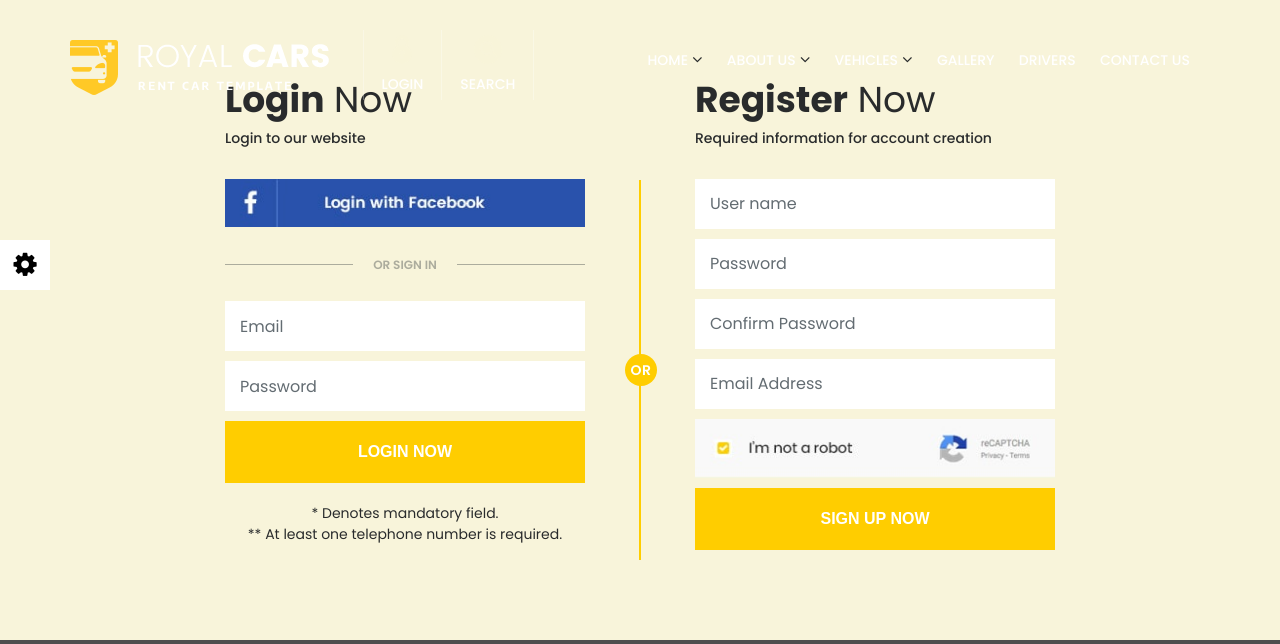
After one commit to frankzohim/royalcars, a PHP site: page /views/pages/login-register.php in a window 1280 px wide. The commit adds this page. Shown: the top 644 px of the page. Run offline with PHP 8.4, Linux system fonts and the light colour scheme; some libraries are stand-ins or nearby versions; grey boxes are pictures that could not be loaded.

Commit message:
Modification du fichier header.php et creation d'un nouveau fichier login-register.php

```diff
--- a/views/layouts/header.php
+++ b/views/layouts/header.php
@@ -11,7 +11,7 @@
                   </div>
                   <div class="col-xl-9 col-lg-9 col-md-9 col-sm-12 col-xs-12">
                     <div class="r-header-action float-left">
-                      <a href="login-register.html"> <img src="assets/images/icon-lock.png" alt='' /> <span>Login</span></a>
+                      <a href="login-register.php"> <img src="assets/images/icon-lock.png" alt='' /> <span>Login</span></a>
                       <a href="#" class="r-search"> <img src="assets/images/icon-search.png" alt='' /> <span>Search</span></a>
 
                       <div class="r-search-wrapper">
--- /dev/null
+++ b/views/pages/login-register.php
@@ -0,0 +1,118 @@
+<?php
+$title='Login-register';
+ob_start();
+?>
+ <section id="r-customizer" class="r-customizer">
+            <div class="r-selector">
+                  <span class="d-block text-center">Color Options</span>
+                  <div class="r-color_section r-color_block">
+                        <ul class="r-color_selector" id="r-color_selector">
+                            <li class="r-color_1" data-attr="color-01"></li>
+                            <li class="r-color_6" data-attr="color-06"></li>
+                            <li class="r-color_2" data-attr="color-02"></li>
+                            <li class="r-color_3" data-attr="color-03"></li>
+                            <li class="r-color_4" data-attr="color-04"></li>
+                            <li class="r-color_5" data-attr="color-05"></li>
+                            <li class="r-color_7" data-attr="color-07"></li>
+                            <li class="r-color_8" data-attr="color-08"></li>
+                        </ul>
+                  </div>
+            </div>
+            <i id="r-selector_icon" class="fa fa-cog"></i>
+      </section>
+
+        <section id="r-login-register">
+          <div class="r-login-register">
+            <div class="r-login-register-in">
+              <div class="r-auth-or">
+                <span>OR</span>
+              </div>
+              <div class="clearfix">
+                <div class="r-auth-outer r-login">
+                  <div class="r-auth-head">
+                    <h2><b>Login</b> Now</h2>
+                    <span>Login to our website</span>
+                  </div>
+                  <div class="r-auth-form">
+                    <div class="r-login-fb">
+                      <a href="#"><img src="assets/images/fb.jpg" class="img-fluid d-block m-auto" alt=""></a>
+                    </div>
+                    <div class="r-or-line"><span>OR SIGN IN</span></div>
+                    <form action="#">
+                      <div class="form-group">
+                        <input type="text" class="form-control" required placeholder="Email">
+                      </div>
+                      <div class="form-group">
+                        <input type="password" class="form-control" required placeholder="Password">
+                      </div>
+                      <div class="form-group">
+                        <button class="btn btn-full">LOGIN NOW</button>
+                      </div>
+                    </form>
+                    <div class="r-from-inof">
+                      <p class="text-center">
+                        * Denotes mandatory field. <br>
+                        ** At least one telephone number is required.
+                      </p>
+                    </div>
+                  </div>
+                </div>
+                <div class="r-auth-outer r-register">
+                  <div class="r-auth-head">
+                    <h2><b>Register</b> Now</h2>
+                    <span>Required information for account creation</span>
+                  </div>
+                  <div class="r-auth-form">
+                    <form action="#">
+                      <div class="form-group">
+                        <input type="text" required class="form-control" placeholder="User name">
+                      </div>
+                      <div class="form-group">
+                        <input type="password" required class="form-control" placeholder="Password">
+                      </div>
+                      <div class="form-group">
+                        <input type="password" required class="form-control" placeholder="Confirm Password">
+                      </div>
+                      <div class="form-group">
+                        <input type="email" required class="form-control" placeholder="Email Address">
+                      </div>
+                      <div class="form-group">
+                        <img src="assets/images/recaptcha.jpg" class="img-fluid d-block m-auto" alt="">
+                      </div>
+                      <div class="form-group">
+                        <button class="btn btn-full">SIGN UP NOW</button>
+                      </div>
+                    </form>
+                  </div>
+                </div>
+              </div>
+            </div>
+          </div>
+        </section>
+        <section id="r-get-in-touch">
+          <div class="r-get-in-touch">
+            <div class="container">
+              <div class="r-get-header">
+                <span>CONTACT US NOW</span>
+                <h2>Keep <b>In Touch.</b></h2>
+              </div>
+              <div class="r-get-form">
+                <form action="#">
+                  <div class="clearfix">
+                    <div class="form-group"><input type="text" placeholder="User name"></div>
+                    <div class="form-group"><input type="email" placeholder="Email Address"></div>
+                  </div>
+                  <div class="form-group"><input type="email" placeholder="Title Message"></div>
+                  <div class="form-group">
+                    <textarea placeholder="Message"></textarea>
+                  </div>
+                  <div class="text-center">
+                    <button class="btn btn-full">SEND MESSAGE NOW</button>
+                  </div>
+                </form>
+              </div>
+            </div>
+          </div>
+        </section>
+        <?php $content = ob_get_clean(); ?>
+<?php require('../layouts/master.php'); ?>
```
